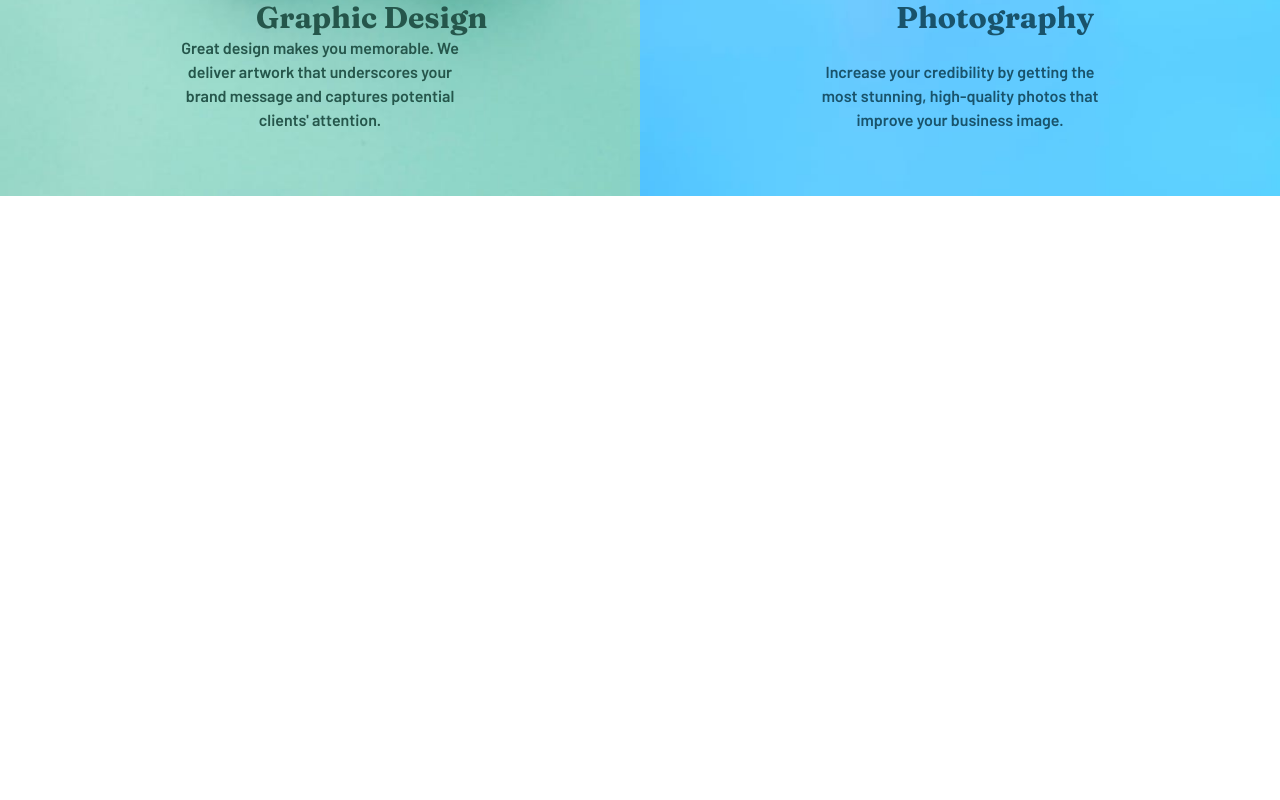
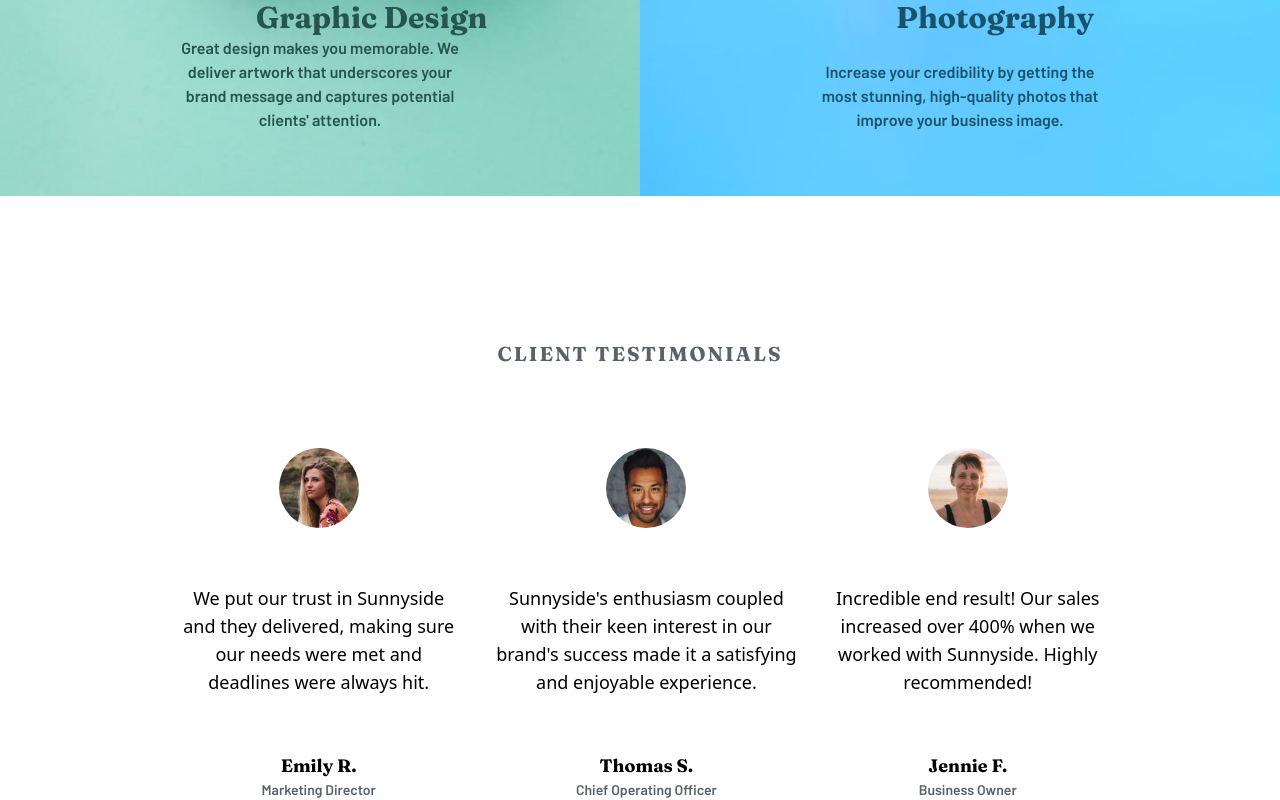
Before and after one commit to cheorodio/react-tailwind-landing-page, a React (Create React App) app: page / in a window 1280 px wide. Shown: the part 2248-3048 px from the top of the page. Before the commit the page ends 2444 px from the top, so only its background shows below. Built offline with nearby package versions, Linux system fonts and the light colour scheme.

Commit message:
Add testimonials section

```diff
--- a/src/components/Home.js
+++ b/src/components/Home.js
@@ -69,6 +69,64 @@ function Home() {
           </p>
         </div>
       </section>
+      <section className="flex items-center justify-center flex-col gap-20 mt-36">
+        <h2 className="font-fraunces text-xl uppercase tracking-widest text-darkGrayBlue">
+          Client Testimonials
+        </h2>
+        <div className="flex items-center justify-center gap-7 px-44">
+          <div className="flex flex-col items-center text-center gap-14">
+            <img
+              src="images/image-emily.jpg"
+              alt="profile"
+              className="rounded-full h-20 w-20"
+            />
+            <p className="text-lg leading-7">
+              We put our trust in Sunnyside and they delivered, making sure our
+              needs were met and deadlines were always hit.
+            </p>
+            <div>
+              <p className="font-fraunces text-lg">Emily R.</p>
+              <p className="font-barlow text-darkGrayBlue text-sm">
+                Marketing Director
+              </p>
+            </div>
+          </div>
+          <div className="flex flex-col items-center text-center gap-14">
+            <img
+              src="images/image-thomas.jpg"
+              alt="profile"
+              className="rounded-full h-20 w-20"
+            />
+            <p className="text-lg leading-7">
+              Sunnyside's enthusiasm coupled with their keen interest in our
+              brand's success made it a satisfying and enjoyable experience.
+            </p>
+            <div>
+              <p className="font-fraunces text-lg">Thomas S.</p>
+              <p className="font-barlow text-darkGrayBlue text-sm">
+                Chief Operating Officer
+              </p>
+            </div>
+          </div>
+          <div className="flex flex-col items-center text-center gap-14">
+            <img
+              src="images/image-jennie.jpg"
+              alt="profile"
+              className="rounded-full h-20 w-20"
+            />
+            <p className="text-lg leading-7">
+              Incredible end result! Our sales increased over 400% when we
+              worked with Sunnyside. Highly recommended!
+            </p>
+            <div>
+              <p className="font-fraunces text-lg">Jennie F.</p>
+              <p className="font-barlow text-darkGrayBlue text-sm">
+                Business Owner
+              </p>
+            </div>
+          </div>
+        </div>
+      </section>
     </main>
   );
 }
```
